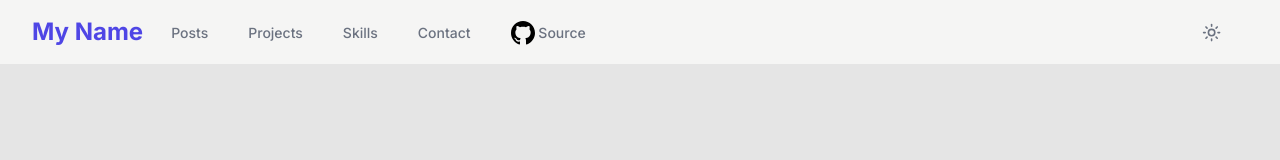
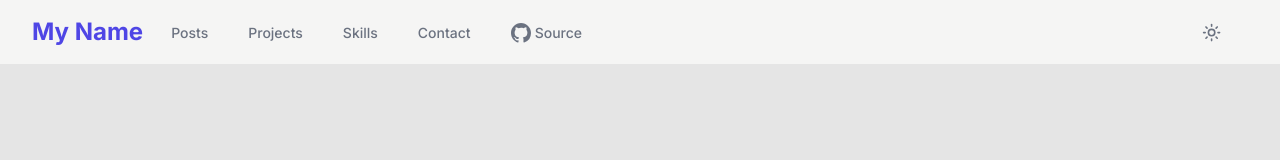
Before and after one commit to taimuh/portfolio, a Next.js app: page / in a window 1280 px wide. Shown: the top 160 px of the page. Built offline with nearby package versions, Linux system fonts and the light colour scheme.

Commit message:
非推奨のコンポーネントを利用しないように修正しました。 (#15)
Co-authored-by: taimuh <time.harada@gmail.com>

```diff
--- a/app/page.tsx
+++ b/app/page.tsx
@@ -10,7 +10,7 @@ import {
   DropdownMenuItem,
   DropdownMenuTrigger,
 } from "@/components/ui/dropdown-menu"
-import { Github, Mail, Menu, Moon, Sun } from 'lucide-react'
+import { Mail, Menu, Moon, Sun } from 'lucide-react'
 import { ThemeToggle } from '@/components/ui/ThemeToggle';
 
 const PortfolioPage = () => {
@@ -38,7 +38,10 @@ const PortfolioPage = () => {
                   Contact
                 </a>
                 <a href="#source" className="border-transparent text-gray-500 hover:border-gray-300 hover:text-gray-700 inline-flex items-center px-1 pt-1 border-b-2 text-sm font-medium">
-                <svg xmlns="http://www.w3.org/2000/svg" width="24" height="24" viewBox="0 0 24 24"><path d="M12 0c-6.626 0-12 5.373-12 12 0 5.302 3.438 9.8 8.207 11.387.599.111.793-.261.793-.577v-2.234c-3.338.726-4.033-1.416-4.033-1.416-.546-1.387-1.333-1.756-1.333-1.756-1.089-.745.083-.729.083-.729 1.205.084 1.839 1.237 1.839 1.237 1.07 1.834 2.807 1.304 3.492.997.107-.775.418-1.305.762-1.604-2.665-.305-5.467-1.334-5.467-5.931 0-1.311.469-2.381 1.236-3.221-.124-.303-.535-1.524.117-3.176 0 0 1.008-.322 3.301 1.23.957-.266 1.983-.399 3.003-.404 1.02.005 2.047.138 3.006.404 2.291-1.552 3.297-1.23 3.297-1.23.653 1.653.242 2.874.118 3.176.77.84 1.235 1.911 1.235 3.221 0 4.609-2.807 5.624-5.479 5.921.43.372.823 1.102.823 2.222v3.293c0 .319.192.694.801.576 4.765-1.589 8.199-6.086 8.199-11.386 0-6.627-5.373-12-12-12z"/></svg><div>&nbsp;Source</div>
+                  <svg className="h-5 w-5 mr-1" fill="currentColor" viewBox="0 0 20 20">
+                    <path fillRule="evenodd" d="M10 0C4.477 0 0 4.484 0 10.017c0 4.425 2.865 8.18 6.839 9.504.5.092.682-.217.682-.483 0-.237-.008-.868-.013-1.703-2.782.605-3.369-1.343-3.369-1.343-.454-1.158-1.11-1.466-1.11-1.466-.908-.62.069-.608.069-.608 1.003.07 1.531 1.032 1.531 1.032.892 1.53 2.341 1.088 2.91.832.092-.647.35-1.088.636-1.338-2.22-.253-4.555-1.113-4.555-4.951 0-1.093.39-1.988 1.029-2.688-.103-.253-.446-1.272.098-2.65 0 0 .84-.27 2.75 1.026A9.564 9.564 0 0110 4.844c.85.004 1.705.115 2.504.337 1.909-1.296 2.747-1.027 2.747-1.027.546 1.379.203 2.398.1 2.651.64.7 1.028 1.595 1.028 2.688 0 3.848-2.339 4.695-4.566 4.942.359.31.678.921.678 1.856 0 1.338-.012 2.419-.012 2.747 0 .268.18.58.688.482A10.019 10.019 0 0020 10.017C20 4.484 15.522 0 10 0z" clipRule="evenodd" />
+                  </svg>
+                  Source
                 </a>
               </div>
 
```
Also changed, not shown: 1 other file (tests, documents, lock files or other folders).
